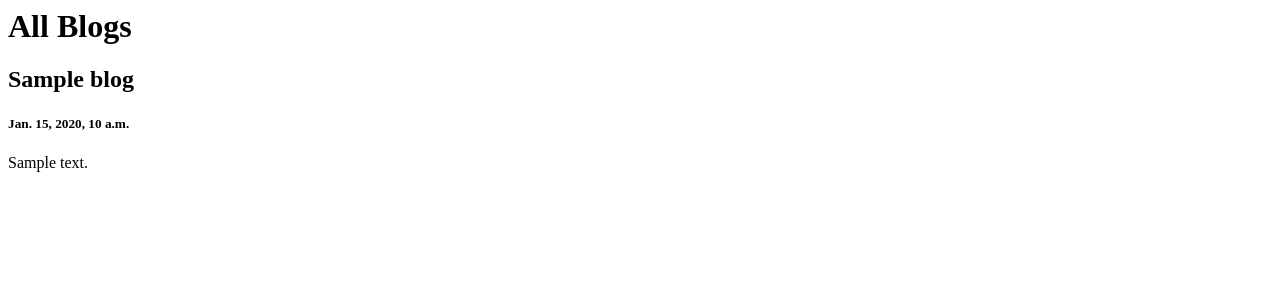
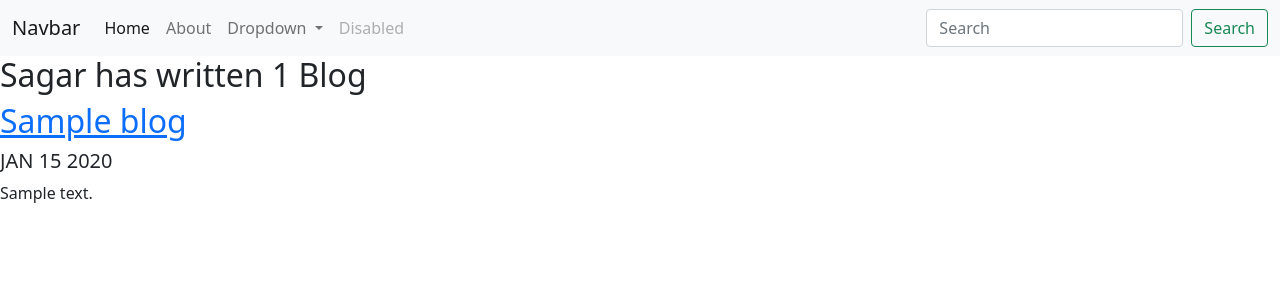
Before and after one commit to sagarsadhu/os-python, a Django app: template django/personal_portfolio-project/blog/templates/blog/all_blogs.html in a window 1280 px wide. Shown: the top 300 px of the page. Run offline with Django 3.2, Linux system fonts and the light colour scheme; the template is opened without the code that fills it: most values are stand-ins (such as "Sample title", 1, 10 or a date in 2020).

Commit message:
Personal Portfolio day-2 p

```diff
--- a/django/personal_portfolio-project/blog/templates/blog/all_blogs.html
+++ b/django/personal_portfolio-project/blog/templates/blog/all_blogs.html
@@ -1,6 +1,9 @@
-<h1>All Blogs</h1>
-{% for blog in blogs %}
-<h2>{{ blog.title }}</h2>
-<h5>{{ blog.date }}</h5>
-<p>{{ blog.description}}</p>
-{% endfor %}
+{% extends 'portfolio/base.html' %}
+{% block content %}
+    <h2>Sagar has written {{ blogs.count }} Blog{{ blogs.count|pluralize }}</h2>
+        {% for blog in blogs %}
+        <a href="{% url 'blog:detail' blog.id %}"> <h2>{{ blog.title }}</h2></a>
+        <h5>{{ blog.date|date:'M d Y'|upper }}</h5>
+        <p>{{ blog.description|striptags|truncatechars:100 }}</p>
+        {% endfor %}
+{% endblock %}
--- a/django/personal_portfolio-project/blog/urls.py
+++ b/django/personal_portfolio-project/blog/urls.py
@@ -1,6 +1,9 @@
 from django.urls import path, include
 from . import views
 
+app_name = 'blog'
+
 urlpatterns = [
     path('', views.all_blogs, name='all_blogs'),
+    path('<int:blog_id>/', views.detail, name='detail')
 ]
--- a/django/personal_portfolio-project/portfolio/models.py
+++ b/django/personal_portfolio-project/portfolio/models.py
@@ -6,3 +6,6 @@ class Project(models.Model):
     description = models.CharField(max_length=250)
     image = models.ImageField(upload_to='portfolio/images/')
     url = models.URLField(blank=True)
+
+    def __str__(self):
+        return self.title
--- /dev/null
+++ b/django/personal_portfolio-project/portfolio/templates/portfolio/base.html
@@ -0,0 +1,63 @@
+<!doctype html>
+<html lang="en">
+  <head>
+    <!-- Required meta tags -->
+    <meta charset="utf-8">
+    <meta name="viewport" content="width=device-width, initial-scale=1">
+
+    <!-- Bootstrap CSS -->
+    <link href="https://cdn.jsdelivr.net/npm/bootstrap@5.0.1/dist/css/bootstrap.min.css" rel="stylesheet" integrity="sha384-+0n0xVW2eSR5OomGNYDnhzAbDsOXxcvSN1TPprVMTNDbiYZCxYbOOl7+AMvyTG2x" crossorigin="anonymous">
+
+    <title>Sagar Sadhu</title>
+  </head>
+  <body>
+  <nav class="navbar navbar-expand-lg navbar-light bg-light">
+  <div class="container-fluid">
+    <a class="navbar-brand" href="#">Navbar</a>
+    <button class="navbar-toggler" type="button" data-bs-toggle="collapse" data-bs-target="#navbarSupportedContent" aria-controls="navbarSupportedContent" aria-expanded="false" aria-label="Toggle navigation">
+      <span class="navbar-toggler-icon"></span>
+    </button>
+    <div class="collapse navbar-collapse" id="navbarSupportedContent">
+      <ul class="navbar-nav me-auto mb-2 mb-lg-0">
+        <li class="nav-item">
+          <a class="nav-link active" aria-current="page" href="#">Home</a>
+        </li>
+        <li class="nav-item">
+          <a class="nav-link" href="#">About</a>
+        </li>
+        <li class="nav-item dropdown">
+          <a class="nav-link dropdown-toggle" href="#" id="navbarDropdown" role="button" data-bs-toggle="dropdown" aria-expanded="false">
+            Dropdown
+          </a>
+          <ul class="dropdown-menu" aria-labelledby="navbarDropdown">
+            <li><a class="dropdown-item" href="#">Action</a></li>
+            <li><a class="dropdown-item" href="#">Another action</a></li>
+            <li><hr class="dropdown-divider"></li>
+            <li><a class="dropdown-item" href="#">Something else here</a></li>
+          </ul>
+        </li>
+        <li class="nav-item">
+          <a class="nav-link disabled" href="#" tabindex="-1" aria-disabled="true">Disabled</a>
+        </li>
+      </ul>
+      <form class="d-flex">
+        <input class="form-control me-2" type="search" placeholder="Search" aria-label="Search">
+        <button class="btn btn-outline-success" type="submit">Search</button>
+      </form>
+    </div>
+  </div>
+  </nav>
+  {% block content %} {% endblock %}
+
+    <!-- Optional JavaScript; choose one of the two! -->
+
+    <!-- Option 1: Bootstrap Bundle with Popper -->
+    <script src="https://cdn.jsdelivr.net/npm/bootstrap@5.0.1/dist/js/bootstrap.bundle.min.js" integrity="sha384-gtEjrD/SeCtmISkJkNUaaKMoLD0//ElJ19smozuHV6z3Iehds+3Ulb9Bn9Plx0x4" crossorigin="anonymous"></script>
+
+    <!-- Option 2: Separate Popper and Bootstrap JS -->
+    <!--
+    <script src="https://cdn.jsdelivr.net/npm/@popperjs/core@2.9.2/dist/umd/popper.min.js" integrity="sha384-IQsoLXl5PILFhosVNubq5LC7Qb9DXgDA9i+tQ8Zj3iwWAwPtgFTxbJ8NT4GN1R8p" crossorigin="anonymous"></script>
+    <script src="https://cdn.jsdelivr.net/npm/bootstrap@5.0.1/dist/js/bootstrap.min.js" integrity="sha384-Atwg2Pkwv9vp0ygtn1JAojH0nYbwNJLPhwyoVbhoPwBhjQPR5VtM2+xf0Uwh9KtT" crossorigin="anonymous"></script>
+    -->
+  </body>
+</html>
```
Also changed, not shown: django/personal_portfolio-project/blog/models.py (+5 -2 lines), django/personal_portfolio-project/blog/templates/blog/detail.html (added, +11 -0 lines), django/personal_portfolio-project/blog/views.py (+7 -2 lines), django/personal_portfolio-project/portfolio/templates/portfolio/home.html (+14 -1 lines), django/django_cheatsheet.txt (renamed from django_cheatsheet.txt), django/personal_portfolio-project/blog/migrations/0002_auto_20210521_0447.py (added), django/personal_portfolio-project/portfolio/static/portfolio/sagar.JPG (added), 1 other file.
